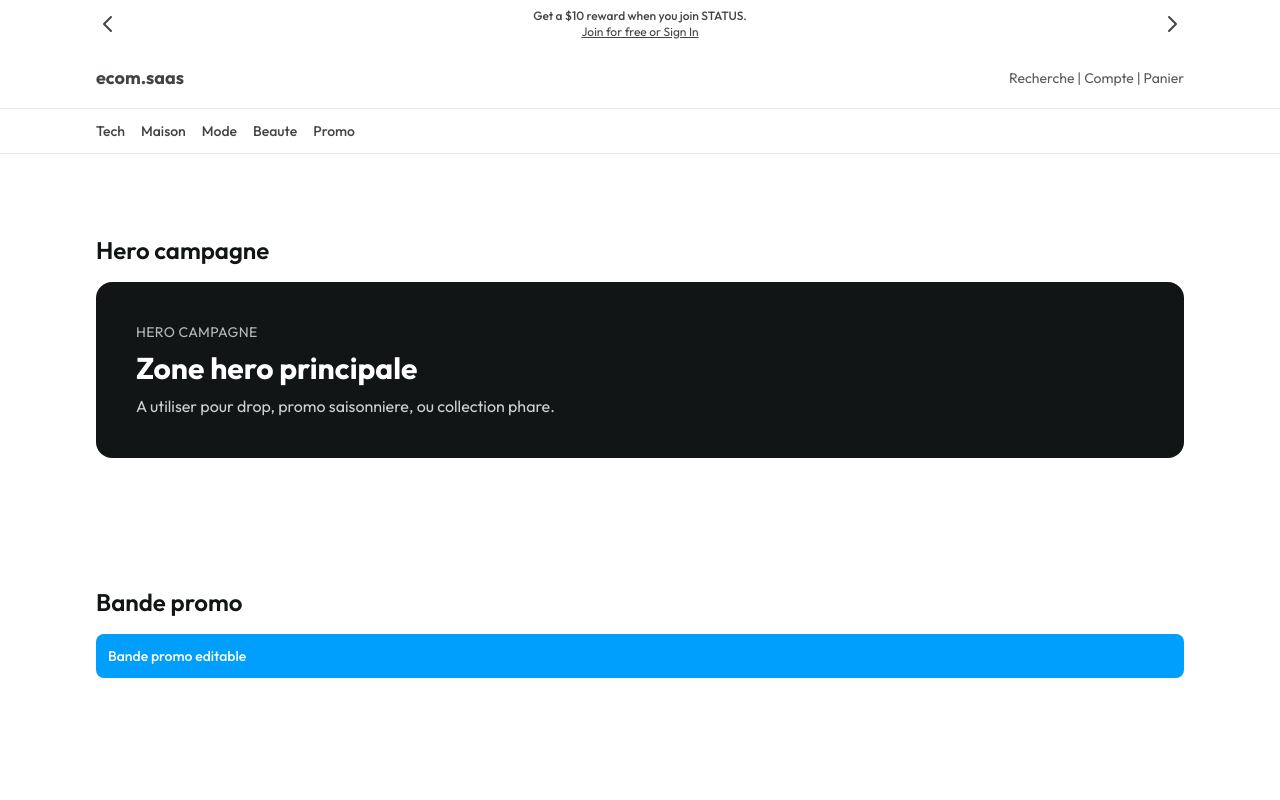
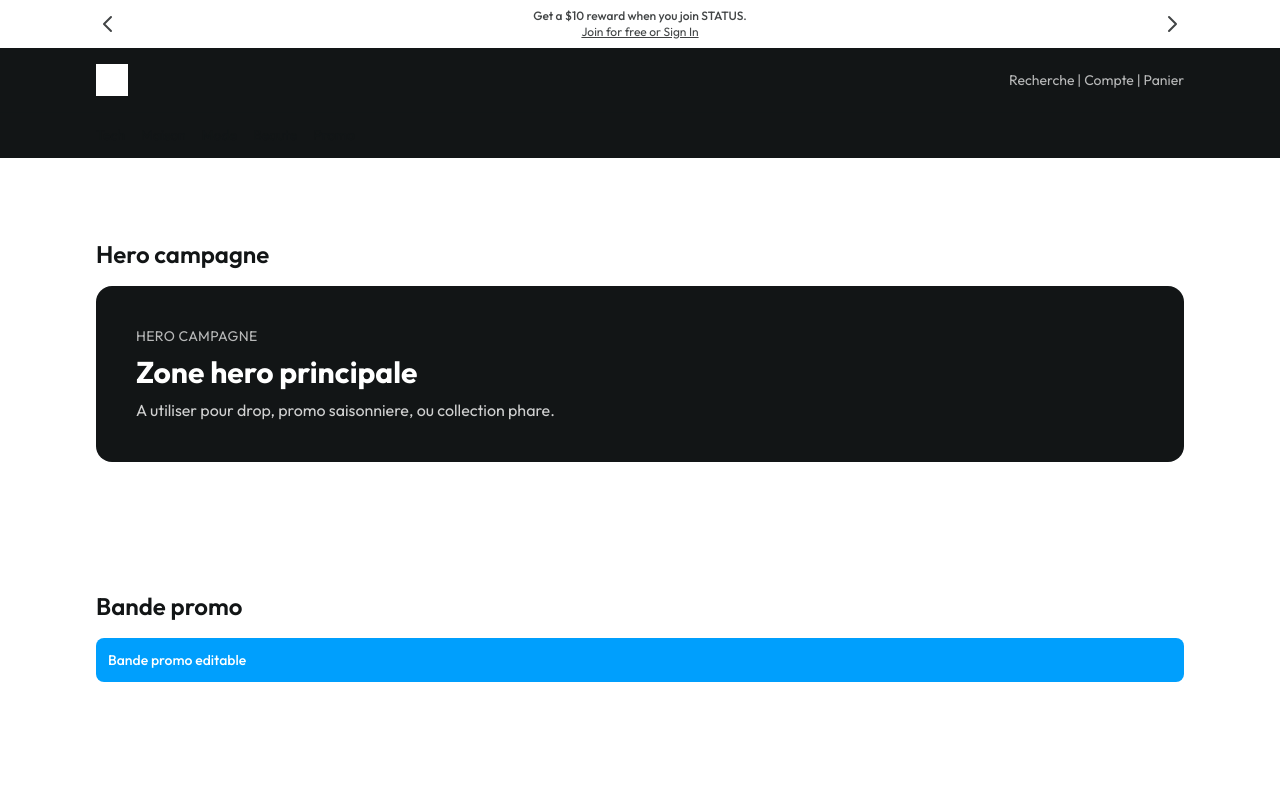
Before and after one commit to twocoderz/ecom.saas, a React (Vite) app: page / in a window 1280 px wide. Shown: the top 800 px of the page. Built offline with nearby package versions, Linux system fonts and the light colour scheme.

Commit message:
create logo component

```diff
--- /dev/null
+++ b/src/shared/components/branding/Logo.tsx
@@ -0,0 +1,3 @@
+export default function Logo() {
+  return <div className="w-8 h-8 bg-white"></div>;
+}
--- a/src/shared/components/navigation/MainHeader.tsx
+++ b/src/shared/components/navigation/MainHeader.tsx
@@ -1,3 +1,4 @@
+import Logo from "../branding/Logo";
 import { Container } from "../layout/Container";
 import { MegaMenu } from "./MegaMenu";
 
@@ -7,11 +8,11 @@ import { MegaMenu } from "./MegaMenu";
  */
 export function MainHeader() {
   return (
-    <header className="sticky top-0 z-20 border-b border-black/10 bg-white">
+    <header className="z-20 border-b border-black/10 bg-black">
       <Container>
         <div className="flex items-center justify-between py-4">
-          <strong className="text-lg font-bold">ecom.saas</strong>
-          <p className="text-sm text-black/70">Recherche | Compte | Panier</p>
+          <Logo />
+          <p className="text-sm text-white/70">Recherche | Compte | Panier</p>
         </div>
       </Container>
       <MegaMenu />
```
